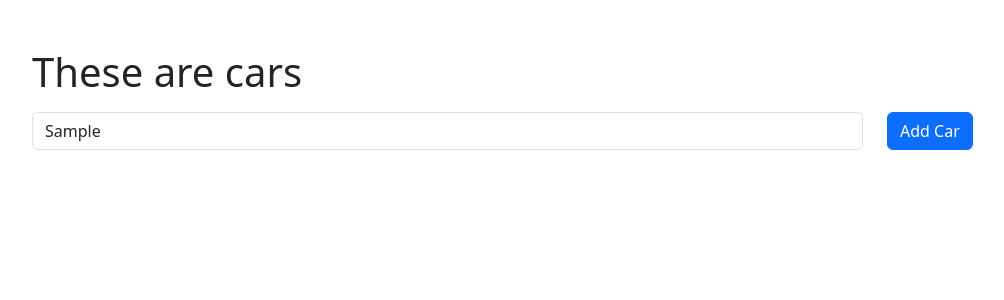
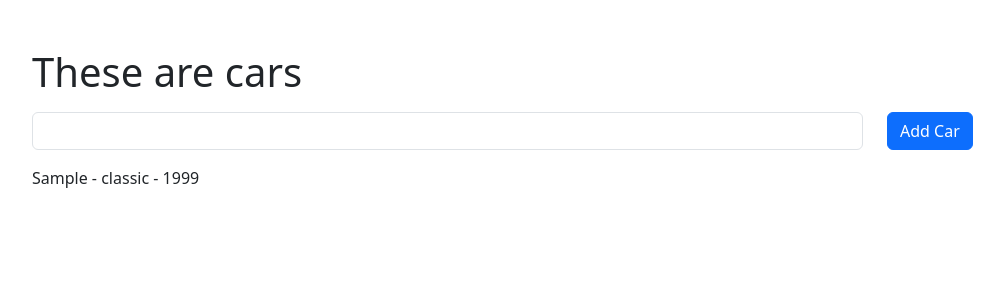
Before and after one commit to lostmart/angular15-test, an Angular app: page / in a window 1280 px wide. Both pictures are taken after typing "Sample" into the empty fields and a click on the button "Add Car". Shown: the top 300 px of the page, without its empty margins (50-1054 px from the left). Built offline with nearby package versions, Linux system fonts and the light colour scheme.

Commit message:
adding pushing cars

```diff
--- a/src/app/app.component.html
+++ b/src/app/app.component.html
@@ -1,13 +1,16 @@
 <div class="container mt-5">
   <h1 class="mb-3">{{ title }}</h1>
-  <form>
-    <div class="row">
-      <div class="col-9">
-        <input class="form-control" type="text" />
-      </div>
-      <div class="col-3">
-        <button class="btn btn-primary">Add Car</button>
-      </div>
+
+  <div class="row mb-3">
+    <div class="col-9">
+      <input class="form-control" type="text" [(ngModel)]="currentCarName" />
     </div>
-  </form>
+    <div class="col-3">
+      <button (click)="onAddCarClick()" class="btn btn-primary">Add Car</button>
+    </div>
+  </div>
+
+  <div *ngFor="let car of cars">
+    {{ car.carName }} - {{ car.type }} - {{ car.year }}
+  </div>
 </div>
--- a/src/app/app.component.ts
+++ b/src/app/app.component.ts
@@ -14,6 +14,7 @@ export type TCar = {
 })
 export class AppComponent {
   title = 'These are cars';
+  currentCarName = '';
   cars: TCar[] = [];
 
   getRandomYear() {
@@ -23,8 +24,13 @@ export class AppComponent {
   addCar(nameOfCar: string) {
     this.cars.push({
       carName: nameOfCar,
-      type: Math.random() > 0.5 ? 'classic' : 'sport',
+      type: Math.random() > 0.3 ? 'classic' : 'sport',
       year: this.getRandomYear(),
     });
   }
+
+  onAddCarClick() {
+    this.addCar(this.currentCarName);
+    this.currentCarName = ''
+  }
 }
--- a/src/app/app.module.ts
+++ b/src/app/app.module.ts
@@ -3,9 +3,10 @@ import { BrowserModule } from '@angular/platform-browser';
 
 import { AppComponent } from './app.component';
 import { FormsModule } from '@angular/forms';
+import { CarItemComponent } from './components/car-item/car-item.component';
 
 @NgModule({
-  declarations: [AppComponent],
+  declarations: [AppComponent, CarItemComponent],
   imports: [BrowserModule, FormsModule],
   providers: [],
   bootstrap: [AppComponent],
--- /dev/null
+++ b/src/app/components/car-item/car-item.component.html
@@ -0,0 +1 @@
+<p>car-item works!</p>
```
Also changed, not shown: src/app/components/car-item/car-item.component.ts (added, +10 -0 lines), src/app/components/car-item/car-item.component.css (added), 1 other file (tests, documents, lock files or other folders).
